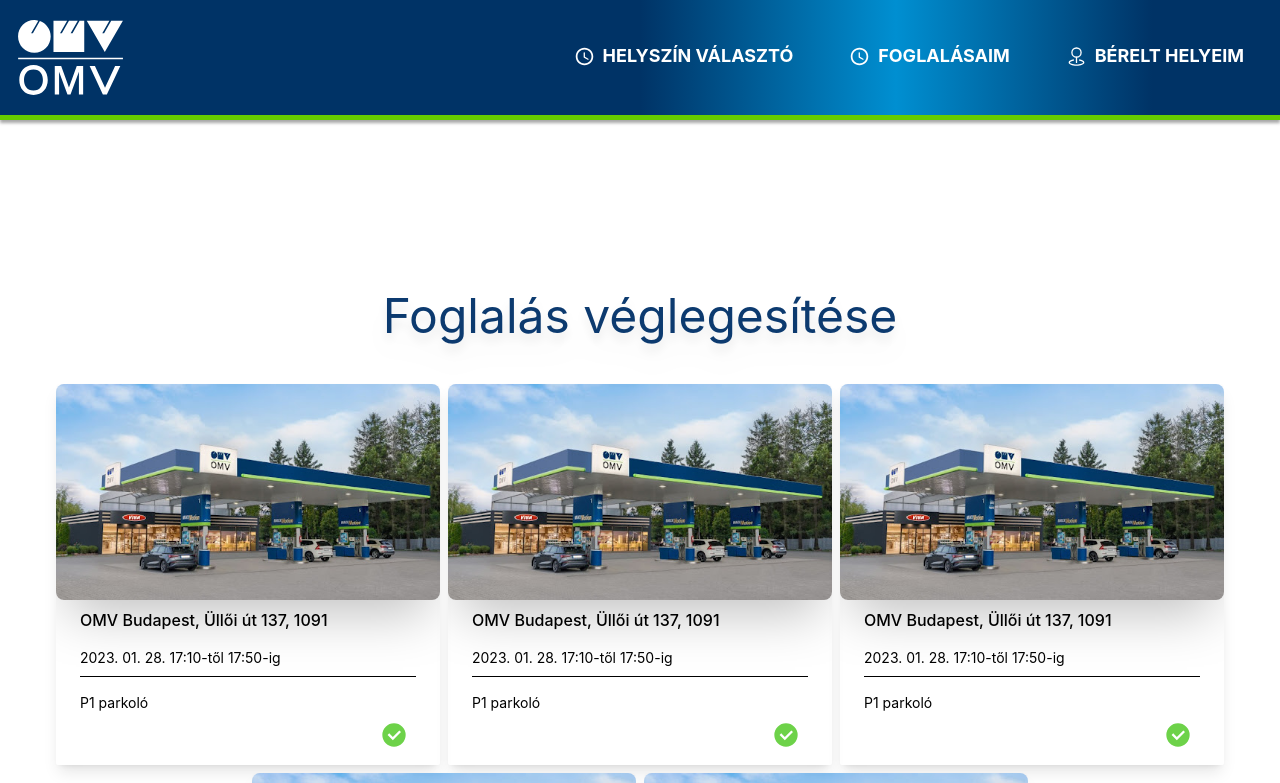
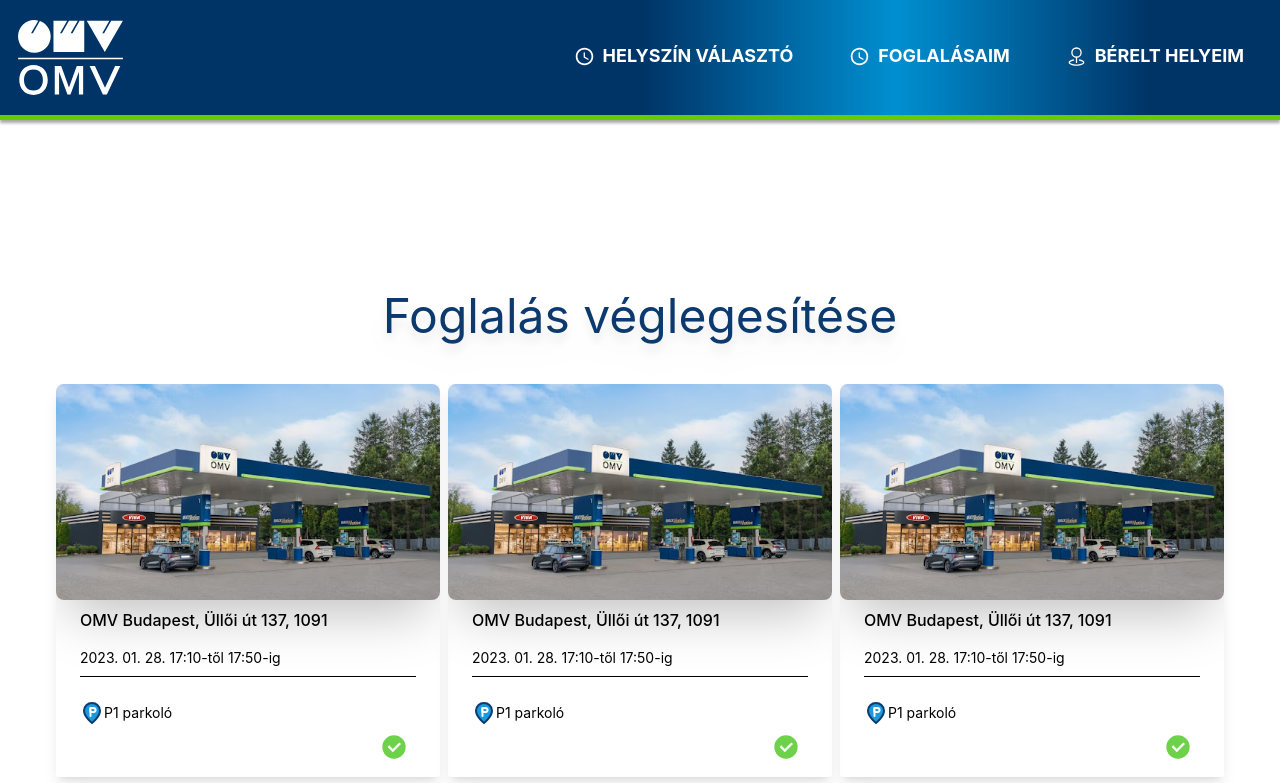
Before and after one commit to Zsena/omv_webapp, a Vue app: page /end-of-reservation in a window 1280 px wide. Shown: the top 783 px of the page. Built offline with nearby package versions, Linux system fonts and the light colour scheme.

Commit message:
location selector, fixes, streched link

```diff
--- a/src/assets/css/components/_buttons.css
+++ b/src/assets/css/components/_buttons.css
@@ -18,3 +18,9 @@
 a:hover {
   color: rgba(0,51,102,.5);
 }
+
+.stretched-link::after {
+  content: "";
+  /* background-color: rgba(0,0,0,0); */
+  @apply absolute top-0 right-0 left-0 bottom-0 z-[1] pointer-events-auto bg-transparent;
+}
--- a/src/views/EndOfReservation.vue
+++ b/src/views/EndOfReservation.vue
@@ -17,9 +17,18 @@
                     </p>
                 </div>
                 <div class="mx-6 my-4">
-                    <p class="font-normal text-gray-dark text-sm mb-2">
-                        P1 parkoló
-                    </p>
+                    <div class="flex items-center">
+                        <div class="my-2">
+                            <svg xmlns="http://www.w3.org/2000/svg" width="1.5em" height="1.5em" viewBox="0 0 48 48">
+                                <g fill="none" stroke-linejoin="round" stroke-width="4">
+                                    <path fill="#1c99dc" stroke="#0c3a6f" d="M24 44C24 44 40 32 40 19C40 10.7157 32.8366 4 24 4C15.1634 4 8 10.7157 8 19C8 32 24 44 24 44Z" />
+                                    <path stroke="#fff" stroke-linecap="round" d="M21 14V30" />
+                                    <path fill="#1c99dc" stroke="#fff" d="M21 14H27C29.2091 14 31 15.7909 31 18C31 20.2091 29.2091 22 27 22H21V14Z" />
+                                </g>
+                            </svg>
+                        </div>
+                        <div class="font-normal text-gray-dark text-sm my-2">P1 parkoló</div>
+                    </div>
                     <div class="flex justify-end">
                         <a href="#" class="no-underline">
                             <svg class="mx-2" fill="#6dd249" width="28" height="28" viewBox="0 0 24 24">
--- a/src/views/LocationSelector.vue
+++ b/src/views/LocationSelector.vue
@@ -1,4 +1,36 @@
 <template>
-
-
+    <section class="mx-auto container py-20">
+        <h1 class="h1-elem mx-auto text-center drop-shadow-xl shadow-black pt-20 pb-10">
+            Helyszín kiválasztása
+        </h1>
+        <aside class="flex flex-wrap justify-center">
+            <div v-for="n in 9" class="max-w-sm rounded-sm overflow-hidden shadow-lg m-1">
+                <div class="h-52 bg-cover">
+                    <img class="max-w-[400px] w-full mx-auto object-cover rounded-xl shadow-2xl" alt="Parking image" src="@/assets/img/omv.jpg" />
+                </div>
+                <div class="mx-6 my-4 border-b border-gray-light">
+                    <div class="font-medium text-base text-gray-darker mb-4">
+                        OMV Budapest, Üllői út 137, 1091
+                    </div>
+                    <div class="font-normal text-gray-dark text-sm mb-2 flex items-center">
+                        <span>Szabad helyek:</span>
+                        <span class="font-bold text-lg ml-3">5db</span>
+                    </div>
+                </div>
+                <div class="mx-6 my-4 flex items-center">
+                    <div class="my-2">
+                        <svg xmlns="http://www.w3.org/2000/svg" width="1.5em" height="1.5em" viewBox="0 0 48 48">
+                            <g fill="none" stroke-linejoin="round" stroke-width="4">
+                                <path fill="#1c99dc" stroke="#0c3a6f" d="M24 44C24 44 40 32 40 19C40 10.7157 32.8366 4 24 4C15.1634 4 8 10.7157 8 19C8 32 24 44 24 44Z" />
+                                <path stroke="#fff" stroke-linecap="round" d="M21 14V30" />
+                                <path fill="#1c99dc" stroke="#fff" d="M21 14H27C29.2091 14 31 15.7909 31 18C31 20.2091 29.2091 22 27 22H21V14Z" />
+                            </g>
+                        </svg>
+                    </div>
+                    <div class="font-normal text-gray-dark text-sm my-2">P1 parkoló</div>
+                </div>
+            </div>
+            <RouterLink to="/my-reservation" class="stretched-link"></RouterLink>
+        </aside>
+    </section>
 </template>
```
